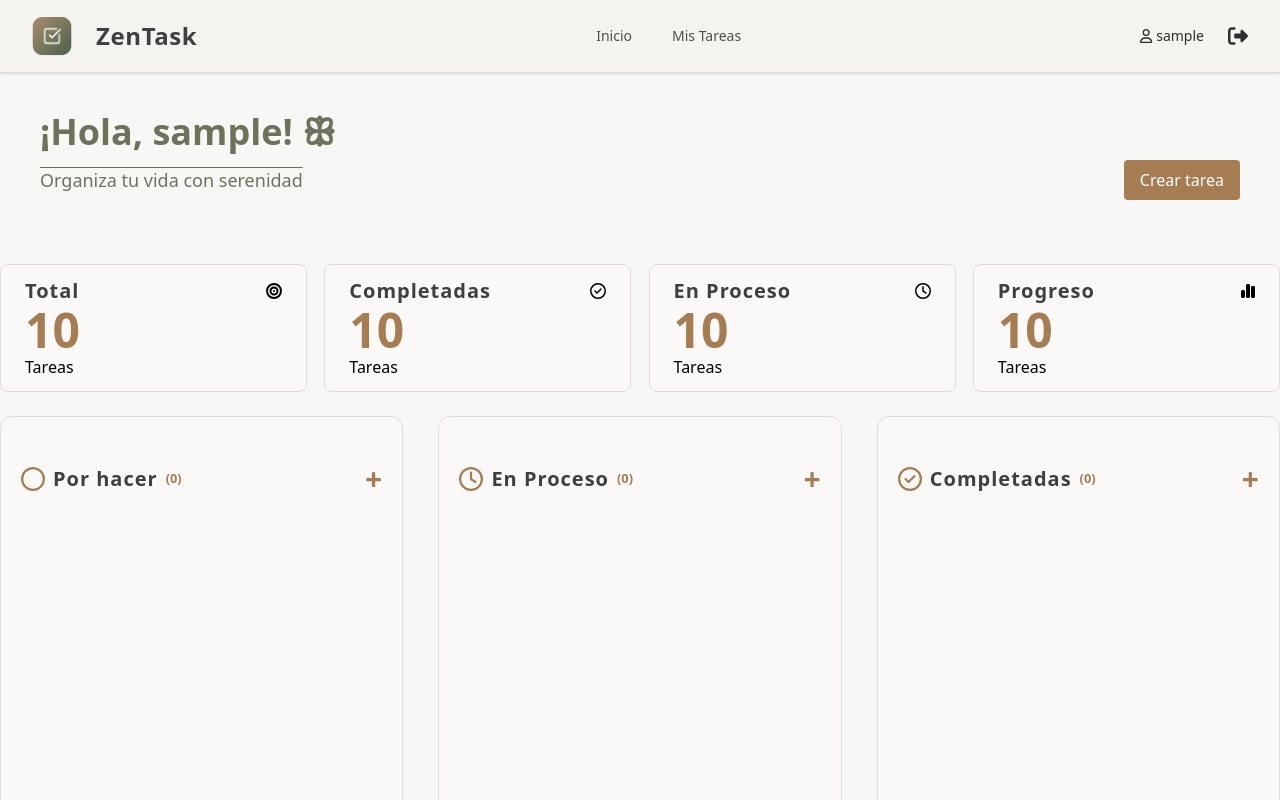
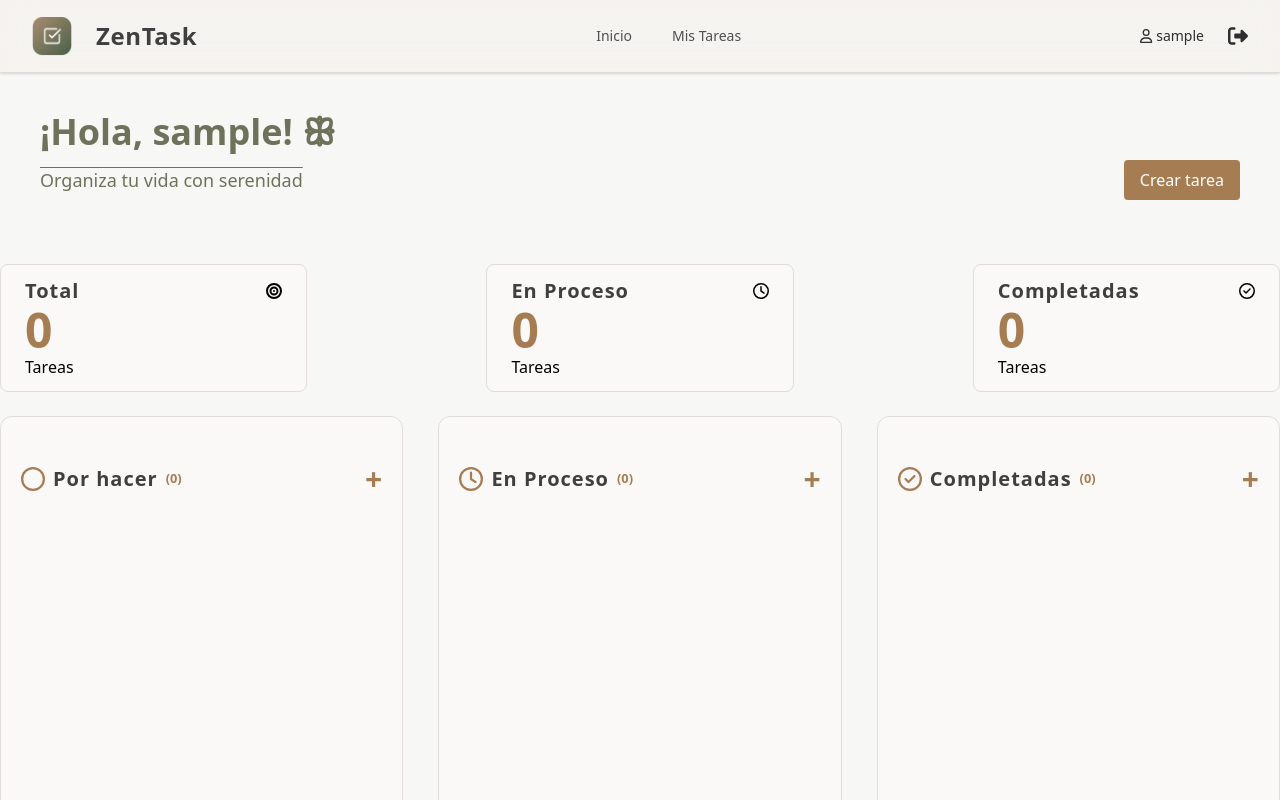
Before and after one commit to jjquiceno/proyectoCertificado, a React (Vite) app in the folder frontend/: page /tasks in a window 1280 px wide. Shown: the top 800 px of the page. Built offline with nearby package versions, Linux system fonts and the light colour scheme; sample sign-in values are in the browser's storage; what @radix-ui/themes would draw is missing.

Commit message:
contadores

```diff
--- a/frontend/src/components/Bubbles.jsx
+++ b/frontend/src/components/Bubbles.jsx
@@ -6,7 +6,7 @@
     <div>
         <div className="bubble w-30 h-30 bg-[#d6c7bd75] rounded-full absolute top-50 left-20"></div>
         <div className="bubble w-30 h-30 bg-[#d6c7bd75] rounded-full absolute top-100 left-270"></div>
-        <div className="bubble w-30 h-30 bg-[#d6c7bd75] rounded-full absolute top-170 left-100"></div>
+        {/* <div className="bubble w-30 h-30 bg-[#d6c7bd75] rounded-full absolute top-170 left-100"></div> */}
     </div>
   )
 }
--- a/frontend/src/pages/Tasks.jsx
+++ b/frontend/src/pages/Tasks.jsx
@@ -10,8 +10,13 @@
 
 import { HeaderTasks } from '../components/Header';
 
+import { useTasksStore } from '../store/useTasksStore';
+
 const Tasks = () => {
-
+    const columns = useTasksStore((state) => state.columns);
+    const totalTareas = Object.values(columns).reduce((acc, arr) => acc + arr.length, 0);
+    const completadas = columns['completadas'] ? columns['completadas'].length : 0;
+    const enproceso = columns['enproceso'] ? columns['enproceso'].length : 0;
 
     const nombre = localStorage.getItem('userName');
 
@@ -37,27 +42,21 @@
                 <div className='flex items-center justify-between'>
                     <Box1
                         titulo="Total"
-                        numero="10"
+                        numero={totalTareas}
                         texto="Tareas"
                         icono={<FontAwesomeIcon icon={faBullseye} />}
                     />
                     <Box1
-                        titulo="Completadas"
-                        numero="10"
-                        texto="Tareas"
-                        icono={<FontAwesomeIcon icon={faCircleCheck} />}
-                    />
-                    <Box1
                         titulo="En Proceso"
-                        numero="10"
+                        numero={enproceso}
                         texto="Tareas"
                         icono={<FontAwesomeIcon icon={faClock} />}
                     />
                     <Box1
-                        titulo="Progreso"
-                        numero="10"
+                        titulo="Completadas"
+                        numero={completadas}
                         texto="Tareas"
-                        icono={<FontAwesomeIcon icon={faChartSimple} />}
+                        icono={<FontAwesomeIcon icon={faCircleCheck} />}
                     />
                 </div>
                 <br />
```
